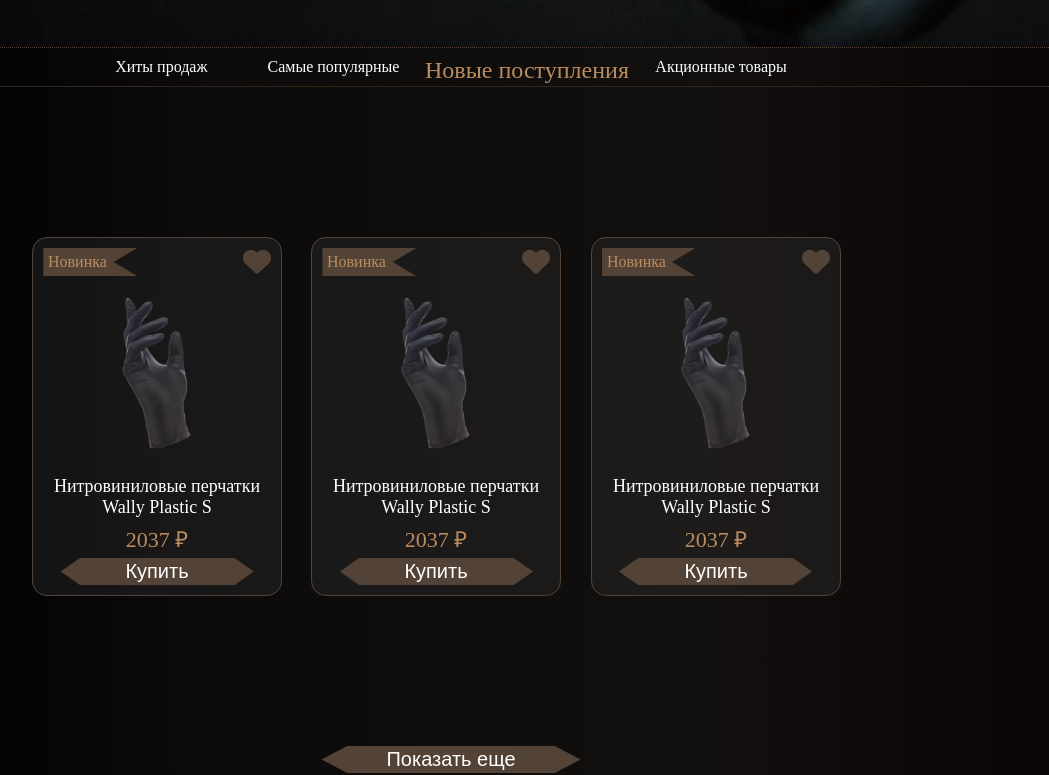
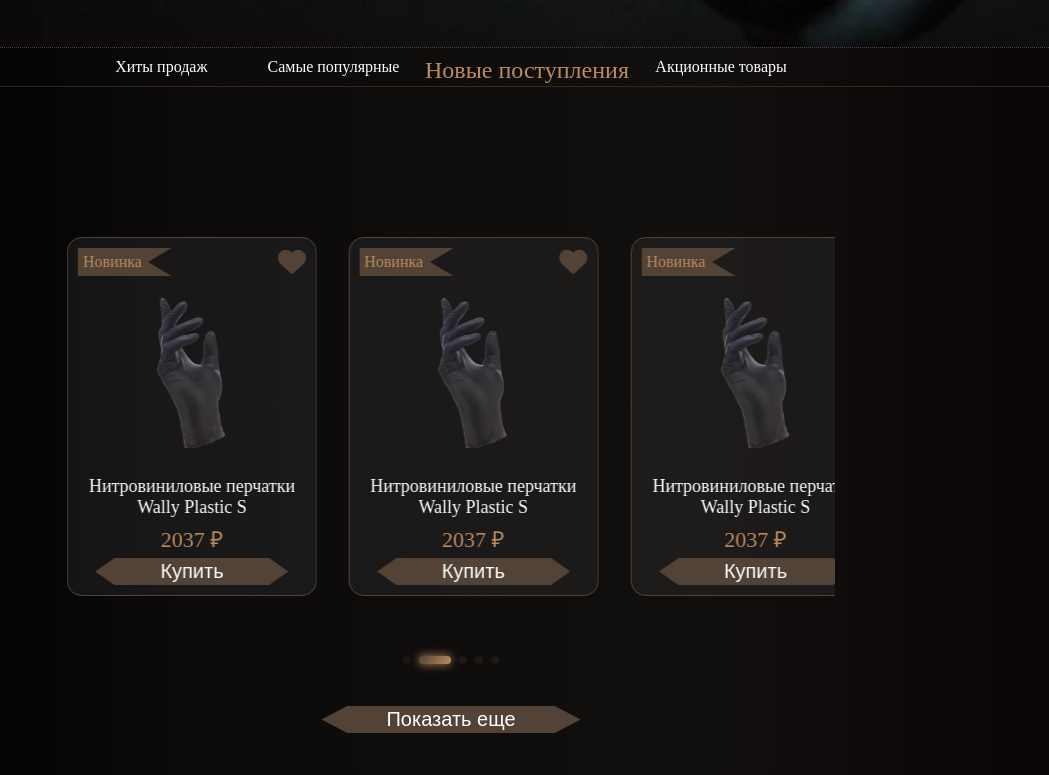
Before and after one commit to Kalachinskii/taty_web_shop, a React (Vite) app: page / in a window 1280 px wide. Shown: the part 1119-1894 px from the top of the page, without its empty margins (189-1238 px from the left). Built offline with nearby package versions, Linux system fonts and the light colour scheme.

Commit message:
рефакторинг swiper

```diff
--- a/src/components/Trend/Trend.module.css
+++ b/src/components/Trend/Trend.module.css
@@ -31,10 +31,10 @@
 
 .openHitBox {
     margin-top: 30px;
-    margin: 150px 0;
+    margin: 30px 0 120px 0;
 }
 
 .cardBox {
-    display: flex;
-    gap: 20px;
+    /* border: 1px solid red; */
+    width: 60%;
 }
--- a/src/components/Trend/Trend.tsx
+++ b/src/components/Trend/Trend.tsx
@@ -1,10 +1,11 @@
 import { Button } from "../Button/Button";
 import { Card } from "../Card/Card";
-import styles from "./Trend.module.css";
 import { Swiper, SwiperSlide } from "swiper/react";
+import { Pagination } from "swiper/modules";
 import "swiper/css";
 import "swiper/css/pagination";
-import { Pagination } from "swiper/modules";
+import "./swiper.css";
+import styles from "./Trend.module.css";
 
 export function Trend() {
     const trendLink = [
@@ -32,23 +33,56 @@
             <div className={styles.cardBox}>
                 <Swiper
                     modules={[Pagination]}
+                    // можно двигать курсором
                     grabCursor={true}
-                    initialSlide={2}
-                    centeredSlides={false} // Отключаем центрирование для равномерных отступов
+                    // начинать с карточки index
+                    initialSlide={1}
+                    // центрилизовать
+                    // centeredSlides={true}
+                    // растановка карточек
                     slidesPerView="auto"
-                    speed={1500}
+                    speed={100}
                     slideToClickedSlide={true}
-                    pagination={{ clickable: true }}
-                    spaceBetween={140} // Фиксированный отступ между всеми слайдами
+                    // двигать слайдер при фиксации между карточкой
+                    pagination={{
+                        clickable: true,
+                    }}
+                    // растояние между карточками
                     breakpoints={{
-                        320: { slidesPerView: 1.2 }, // Адаптация для мобильных
-                        768: { slidesPerView: 2.5 },
-                        1024: { slidesPerView: 3.5 },
+                        // Мобильные (горизонтальные/планшеты)
+                        480: {
+                            spaceBetween: 20,
+                            // slidesPerView: 1.5,
+                        },
+
+                        // Планшеты
+                        768: {
+                            spaceBetween: 24,
+                            // slidesPerView: 2.3,
+                        },
+
+                        // Ноутбуки
+                        1024: {
+                            spaceBetween: 32,
+                            // slidesPerView: 3.2,
+                        },
+
+                        // Большие экраны
+                        1440: {
+                            spaceBetween: 40,
+                            // slidesPerView: 4.3,
+                        },
+
+                        // Full HD+
+                        1920: {
+                            spaceBetween: 48,
+                            // растояние карточек
+                            slidesPerView: 4,
+                        },
                     }}
-                    className={styles.swiper}
                 >
-                    {[1, 2, 4].map((el, id) => (
-                        <SwiperSlide key={id} className={styles.slide}>
+                    {[1, 2, 3, 4, 5, 6].map((el, id) => (
+                        <SwiperSlide className={styles.swiperSlide} key={id}>
                             <Card />
                         </SwiperSlide>
                     ))}
--- /dev/null
+++ b/src/components/Trend/swiper.css
@@ -0,0 +1,31 @@
+.swiper {
+    width: 100%;
+    padding-bottom: 80px;
+}
+
+.swiper-slide {
+    position: relative;
+    width: auto;
+    /* height: auto; */
+    /* box-shadow: 1px 22px 44px rgba(0, 0, 0, 0.2); */
+    overflow: hidden;
+    transition: 1s;
+    /* user-select: none; */
+    /* border-radius: 15px; */
+}
+
+.swiper-pagination-bullet-active {
+    width: 32px;
+    border-radius: 14px;
+    background: linear-gradient(
+        120deg,
+        var(--baground-button-color),
+        var(--primary-hover-color)
+    );
+    box-shadow: 0 0 10px 0 var(--primary-hover-color);
+    transition: all 0.8s ease-in-out;
+}
+
+.swiper-pagination-bullet {
+    background-color: var(--baground-button-color);
+}
```
